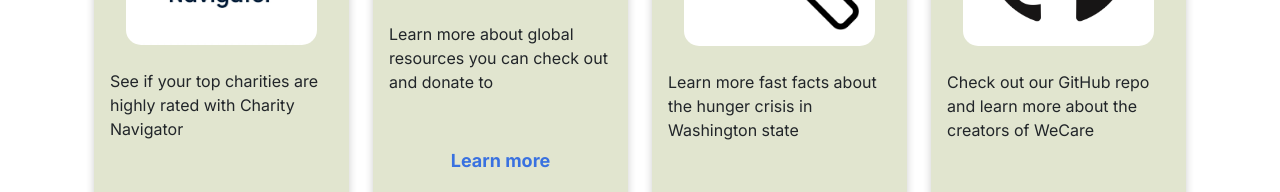
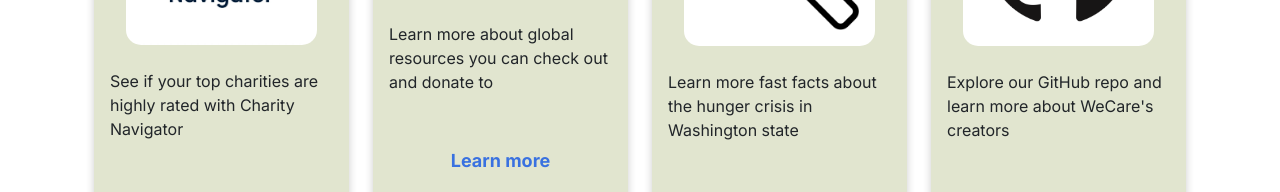
Before and after one commit to UW-INFO442-AU23/WeCare, a React (Create React App) app: page /resources in a window 1280 px wide. Shown: the part 425-617 px from the top of the page. Built offline with nearby package versions, Linux system fonts and the light colour scheme; no server answers.

Commit message:
resources content reformatting

```diff
--- a/src/components/Resources/Resources.js
+++ b/src/components/Resources/Resources.js
@@ -32,10 +32,10 @@ export function ResCards(props) {
         <div className="card-body">
           <div className="col-sm">
             <h2 className="card-title text-center">{resData.title}</h2>
-            <p className="card-text">{resData.descr}</p>
-            <div class="text-center">
-
+            <p className="card-text text-left">{resData.descr}</p>
+            <div className="mt-auto text-center">
               <button type="button" class="btn res-btn" data-bs-toggle="modal" data-bs-target={resData.bs}>Learn more</button>
+            </div>
               {/* <!-- Vertically centered modal --> */}
               <div class="modal-dialog modal-dialog-centered">
                 {/* <!-- Modal --> */}
@@ -56,32 +56,13 @@ export function ResCards(props) {
                         {/* Render modbody3 content as HTML */}
                         <div dangerouslySetInnerHTML={renderHTML(resData.modbody3 || '')} />
                       </div>
-                      {/* {resData.modbody}
-                       <br></br>
-                        <br></br> */}
-                      {/* <script>
-                      if({resData.modbody2} != ""){
-                        '\n'
-                        } else {
-                          <div>
-                              "no"
-                          </div>
-                        }
-                      </script> */}
-                       {/* {resData.modbody2} */}
-                       {/* {resData.modbody2br} */}
-                        {/* <br></br>
-                        <br></br>
-                        {resData.modbody3}
-                      </div> */}
                       <div class="modal-footer">
-                        <button type="button" class="btn btn-secondary" data-bs-dismiss="modal">Close</button>
+                        <button type="button" class="btn btn-secondary m-1" data-bs-dismiss="modal">Close</button>
                       </div>
                     </div>
                   </div>
                   </div>
                 </div>
-            </div>
           </div>
         </div>
       </div>
--- a/src/data/resources.json
+++ b/src/data/resources.json
@@ -32,13 +32,12 @@
     "ariamodlabel": "modalThreeLabel",
     "modtitleid": "modalThreeLabel",
     "modtitle": "Washington hunger facts",
-    "modbody": "Currently in Washington state, 1 in 8 children, or 197,550 children, and 1 in 11 people, or 688,170 people are facing hunger. 30% of the households receiving SNAP benefits, formerly known as food stamps, have children.",
-    "modbody2": "A food survey of Washington residents conducted by Washington State University and the University of Washington School of Public Health found that grocery bills are the biggest source of financial stress for Washington residents who experience food insecurity. ",
-    "modbody3": "<ul><li>Of the 5,052 responses:</li><ul><li>41% of people had incomes of $35,000 or less and 71% had incomes of $75,000 or less</li><li>49% experienced food insecurity in the past month (as of January 2023), and used 55% used food assistance in the past month</li></ul><li>USDA found that food prices increased by about 10% in 2022, and predicted an increase of an additional 7% this year (2023)</li></ul>"
+    "modbody": "  In Washington state, hunger affects 1 in 8 children (197,550 people in total) and 1 in 11 people (688,170 people in total). 30% of households receiving SNAP benefits have kids. A survey by Washington State University and the University of Washington found that grocery expenses cause the most financial strain for those facing food insecurity.",
+    "modbody2": "<ul><li>Among 5,052 respondents:</li><ul><li>41% had incomes below $35,000, while 71% earned $75,000 or less.</li><li>49% experienced food insecurity in January 2023, with 55% using food assistance.</li></ul><li>USDA reported a 10% food price increase in 2022 and anticipated a further 7% rise in 2023.</li></ul>"
   },
   {
     "title": "",
-    "descr": "Check out our GitHub repo and learn more about the creators of WeCare",
+    "descr": "Explore our GitHub repo and learn more about WeCare's creators",
     "img": "../img/githublogo.png",
     "bs": "#modalFour",
     "modid": "modalFour",
--- a/src/style/styles.css
+++ b/src/style/styles.css
@@ -229,6 +229,7 @@ color: #3971e0;
 font-weight: bold;
 }
 
+
 /* Style for the register page
 .register {
 height: 100vh;
```
